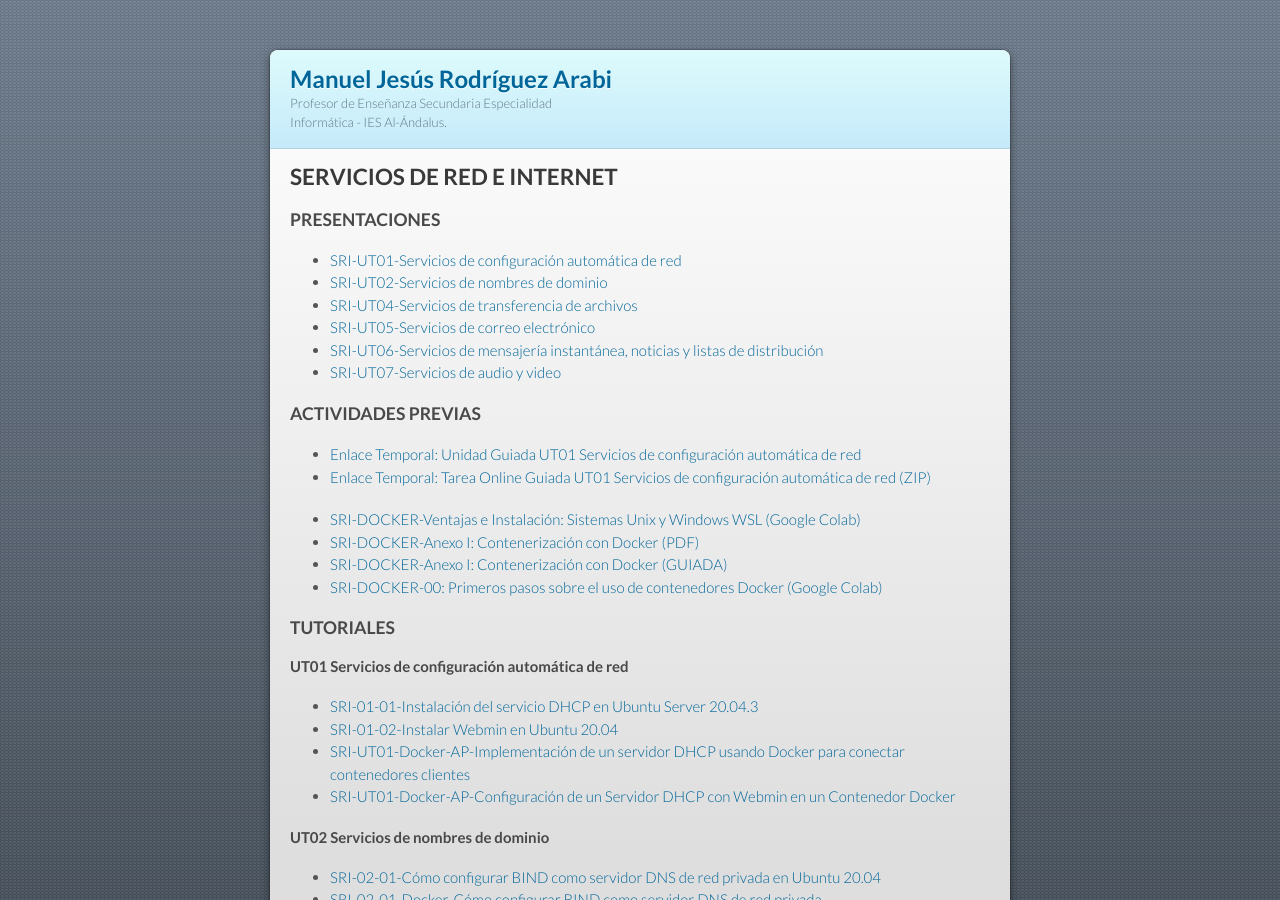
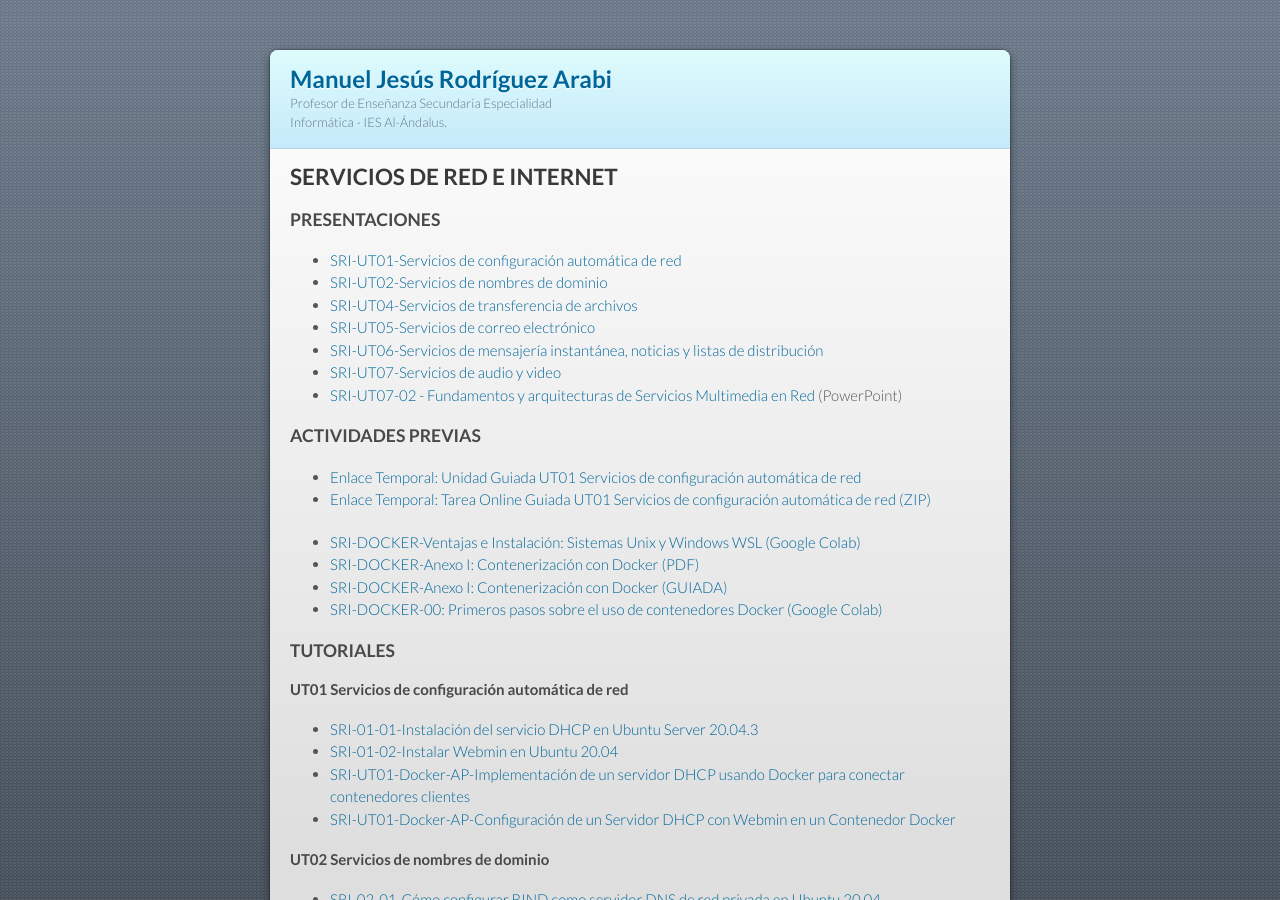
Before and after one commit to mrodara/mrodara.github.io, a Jekyll site: the page built from mods/sri.md, in a window 1280 px wide and 900 px high. Built offline with Jekyll 4.4.1, drawn with Linux system fonts in a browser that asks for light colours; our own code applies the rules of GitHub Pages for plain Markdown files.

Commit message:
feat: :art: New media Fundamentos y arquitecturas de Servicios Multimedia en Red pptx
New media Fundamentos y arquitecturas de Servicios Multimedia en Red pptx

```diff
--- a/mods/sri.md
+++ b/mods/sri.md
@@ -12,6 +12,7 @@ layout: default
 * [SRI-UT05-Servicios de correo electrónico](https://slides.com/manueljesusrodriguezarabi/sri-ut04-servicios-de-transferencia-de-archivos/fullscreen)
 * [SRI-UT06-Servicios de mensajería instantánea, noticias y listas de distribución](https://slides.com/manueljesusrodriguezarabi/desk/fullscreen)
 * [SRI-UT07-Servicios de audio y video](https://view.genial.ly/624c54bdb0fd340010135308/learning-experience-didactic-unit-sri-07-servicios-de-audio-y-video)
+* [SRI-UT07-02 - Fundamentos y arquitecturas de Servicios Multimedia en Red](../documentos/Multimedia_Network_Architectures.pptx)  (PowerPoint)
 
 ### ACTIVIDADES PREVIAS
 
```
Also changed, not shown: 1 other file.
